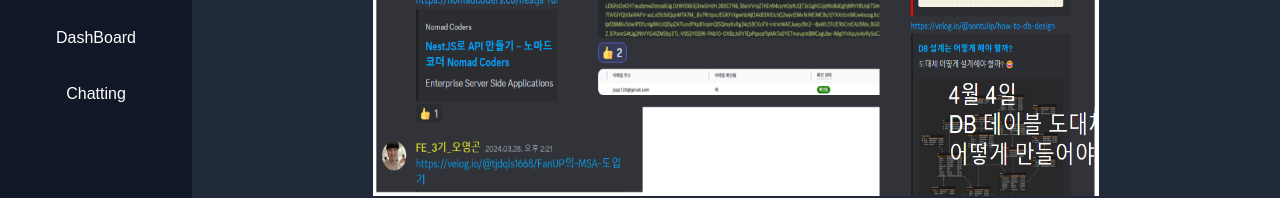
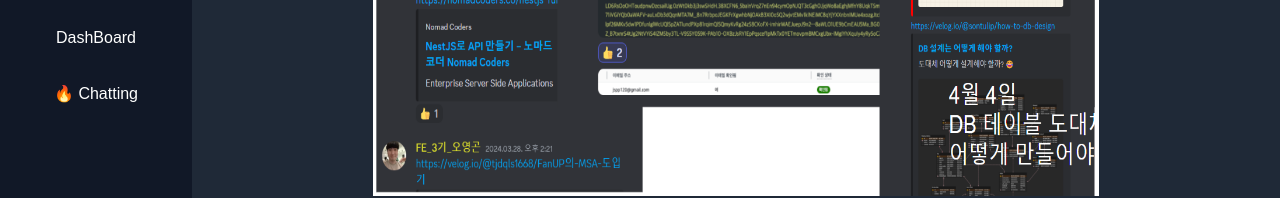
Before and after one commit to ohddang/blog, a React (Vite) app: page /this-is-me/chatting in a window 1280 px wide. Shown: the part 442-640 px from the top of the page. Built offline with nearby package versions, Linux system fonts and the light colour scheme; a web font is replaced by a local one.

Commit message:
chatting hot

```diff
--- a/src/components/ui/SideBar.tsx
+++ b/src/components/ui/SideBar.tsx
@@ -11,7 +11,7 @@ const LinkList = [
   { name: "Chartjs", path: "/chartjs" },
   { name: "Q&A Board", path: "/qaboard" },
   { name: "DashBoard", path: "/dashboard" },
-  { name: "Chatting", path: "/chatting" },
+  { name: "🔥 Chatting", path: "/chatting" },
 ];
 
 export default function SideBar() {
```
